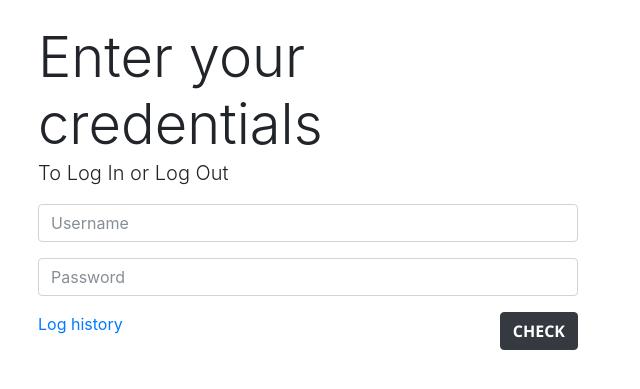
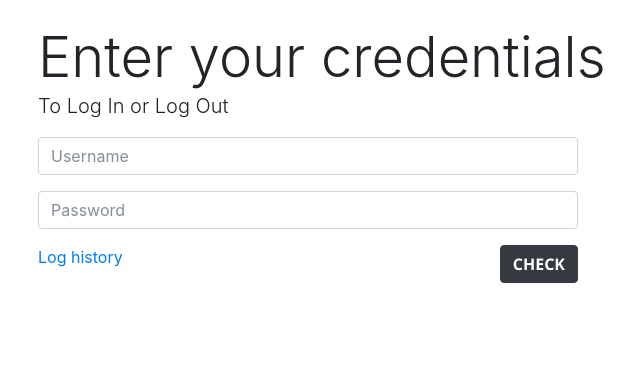
Before and after one commit to fish-bones22/phrestaurant, a PHP site: page /logtime_verify.php in a window 1280 px wide. Shown: the part 50-439 px from the top of the page, without its empty margins (332-972 px from the left). Run offline with PHP 8.4, Linux system fonts and the light colour scheme.

Commit message:
Modified dtr verify page

```diff
--- a/logtime_verify.php
+++ b/logtime_verify.php
@@ -14,10 +14,14 @@ include_once 'alert.php';
 	<?php include_once 'navbar.php'; ?>
 	<div class="container">
 		<div class="row">
+			<div class="col-md-7 offset-md-3">
+				<div class="display-4">Enter your credentials</div>
+			</div>
+		</div>
+		<div class="row">
 			<div class="col-md-6 offset-md-3">
 				<form action="php/functions/get_log_status.php" method="post">
 					<div class="form-group">
-						<div class="display-4">Enter your credentials</div>
 						<div class="lead">To Log In or Log Out</div>
 					</div>
 					<?php
```
